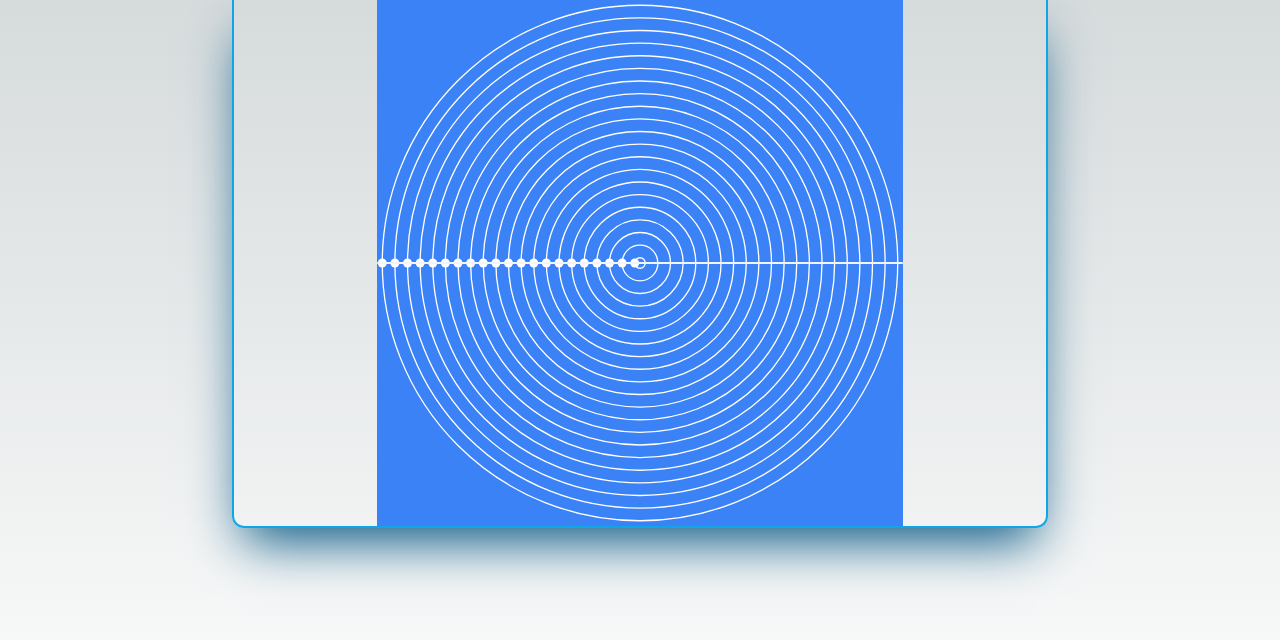
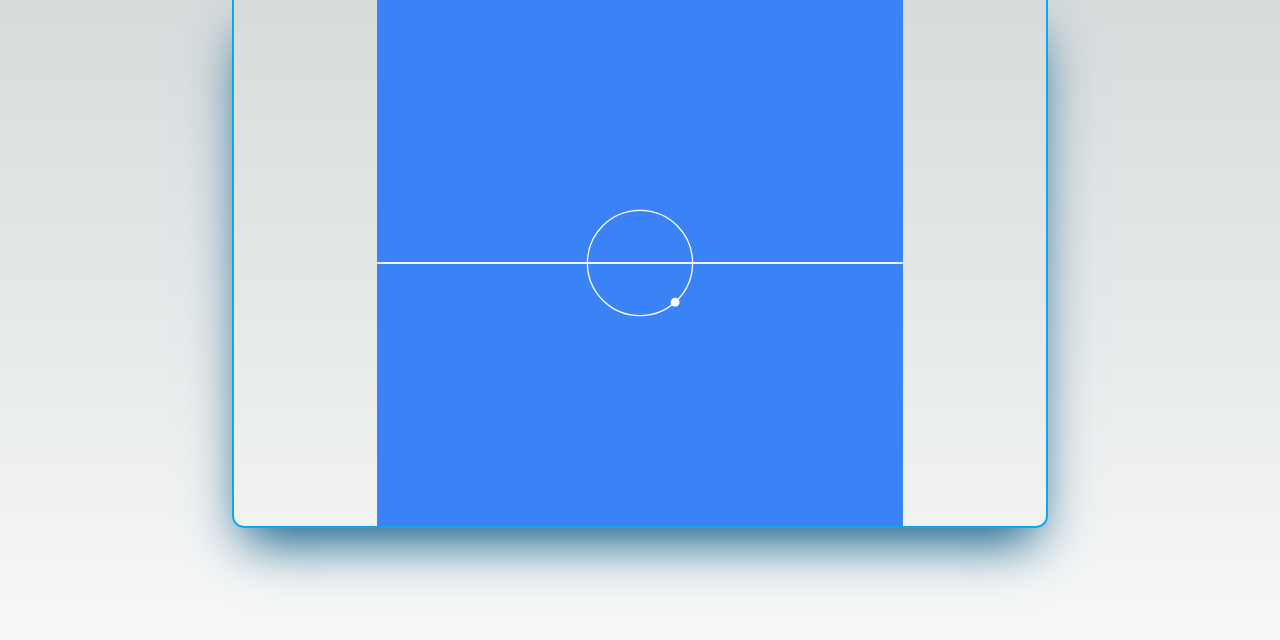
Before and after one commit to TheMrCorvy/Dreams, a Next.js app: page / in a window 1280 px wide. Shown: the top 640 px of the page. Built offline with nearby package versions, Linux system fonts and the light colour scheme.

Commit message:
the dot is finally spinning

```diff
--- a/src/components/Armony/Ring.tsx
+++ b/src/components/Armony/Ring.tsx
@@ -1,52 +1,30 @@
 "use client"
 
-import React, { useEffect, useRef } from "react"
+import React, { useEffect, FC, useState, useCallback } from "react"
 
-const Ring: React.FC = () => {
-	const ringsContainerRef = useRef<SVGGElement | null>(null)
-	const dotsContainerRef = useRef<SVGGElement | null>(null)
+interface Props {
+	ringRadius: number
+}
+
+const Ring: FC<Props> = ({ ringRadius }) => {
+	const [startTime, setStartTime] = useState<number>(0)
+	const [currentAngle, setCurrentAngle] = useState(Math.PI)
+
+	const calcAngle = useCallback(() => {
+		const currentTime = new Date().getTime()
+		const elapsedTime = (currentTime - startTime) / 1000
+		const velocity = 0.5
+
+		setCurrentAngle(Math.PI + elapsedTime * velocity)
+
+		requestAnimationFrame(calcAngle)
+	}, [startTime])
 
 	useEffect(() => {
-		const numRings = 21 // Number of rings
-		const ringRadius = 1 // Initial ring radius
-		const ringDistance = 3 // Distance between rings
-		const dotRadius = 0.85 // Dot radius
+		setStartTime(new Date().getTime())
 
-		for (let i = 0; i < numRings; i++) {
-			const currentRadius = ringRadius + i * 0.8 * ringDistance
-			const dotAngle = Math.PI
-
-			// Create the ring
-			const ring = document.createElementNS(
-				"http://www.w3.org/2000/svg",
-				"circle"
-			)
-			ring.setAttribute("class", "ring")
-			ring.setAttribute("cx", "50")
-			ring.setAttribute("cy", "50")
-			ring.setAttribute("style", "stroke-width: 0.25;")
-			ring.setAttribute("r", String(currentRadius))
-			ringsContainerRef.current?.appendChild(ring)
-
-			// Create the dot
-			const dot = document.createElementNS(
-				"http://www.w3.org/2000/svg",
-				"circle"
-			)
-			dot.setAttribute("class", "dot")
-			dot.setAttribute(
-				"cx",
-				String(50 + currentRadius * Math.cos(dotAngle))
-			)
-			dot.setAttribute("style", "stroke-width: 0.25;")
-			dot.setAttribute(
-				"cy",
-				String(50 + currentRadius * Math.sin(dotAngle))
-			)
-			dot.setAttribute("r", String(dotRadius))
-			dotsContainerRef.current?.appendChild(dot)
-		}
-	}, [])
+		calcAngle()
+	}, [ringRadius, calcAngle])
 
 	return (
 		<svg
@@ -54,22 +32,28 @@ const Ring: React.FC = () => {
 			xmlnsXlink="http://www.w3.org/1999/xlink"
 			viewBox="0 0 100 100"
 			preserveAspectRatio="xMidYMid meet"
+			className="absolute top-0"
 		>
-			<style>
-				{`
-          .ring {
-            fill: none;
-            stroke: #ffffff;
-            stroke-width: 2;
-          }
-
-          .dot {
-            fill: #ffffff;
-          }
-        `}
-			</style>
-			<g ref={ringsContainerRef}></g>
-			<g ref={dotsContainerRef}></g>
+			<g>
+				<circle
+					className="ring"
+					fill="none"
+					stroke="white"
+					strokeWidth={0.25}
+					cx="50"
+					cy="50"
+					r={ringRadius}
+				></circle>
+			</g>
+			<g>
+				<circle
+					className="dot"
+					fill="white"
+					r="0.85"
+					cx={50 + ringRadius * Math.cos(currentAngle)}
+					cy={50 + ringRadius * Math.sin(currentAngle)}
+				></circle>
+			</g>
 		</svg>
 	)
 }
--- a/src/components/Armony/index.tsx
+++ b/src/components/Armony/index.tsx
@@ -7,9 +7,7 @@ import Ring from "./Ring"
 
 const Armony = () => {
 	const [width, height] = useWindowSize()
-
 	const parentRef = useRef<HTMLDivElement>(null)
-
 	const [canvasSize, setCanvasSize] = useState(0)
 
 	useEffect(() => {
@@ -33,7 +31,6 @@ const Armony = () => {
 				className="border-solid border-t-0 border-2 border-sky-500 rounded-b-xl container h-72 sm:h-96 lg:h-[30rem] xl:h-[33rem] w-96 sm:w-2/3 md:w-3/5 lg:w-4/6 shadow-2xl shadow-sky-800 flex justify-center items-center bg-transparent"
 				ref={parentRef}
 			>
-				{/* <Canvas {...canvasSize} /> */}
 				<div
 					id="canvas"
 					className="relative bg-blue-500"
@@ -47,7 +44,12 @@ const Armony = () => {
 						style={{ top: "calc(50% - (0.125rem / 2))" }}
 					/>
 
-					<Ring />
+					{[...Array(1)].map((_, i: number) => (
+						<Ring
+							key={"armony-of-stars_ring-number:" + i}
+							ringRadius={10}
+						/>
+					))}
 				</div>
 			</div>
 		</section>
```
